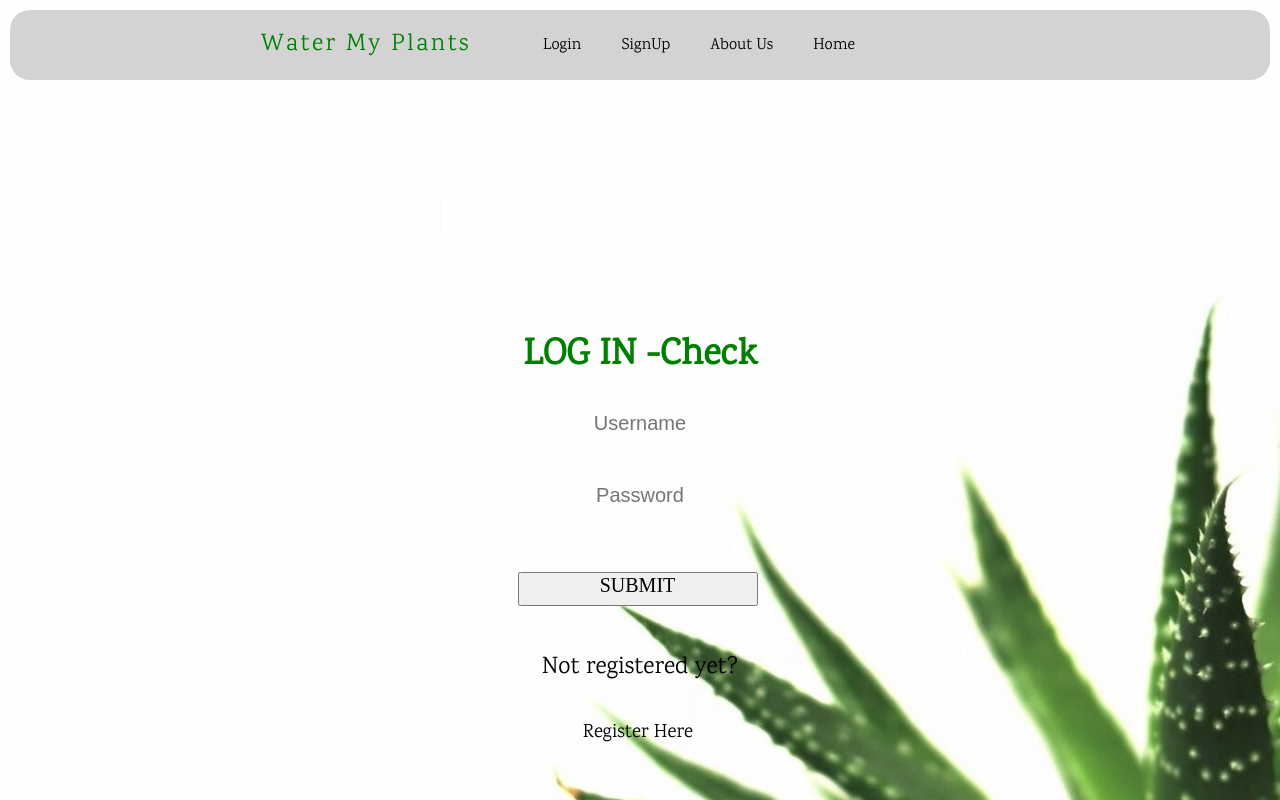
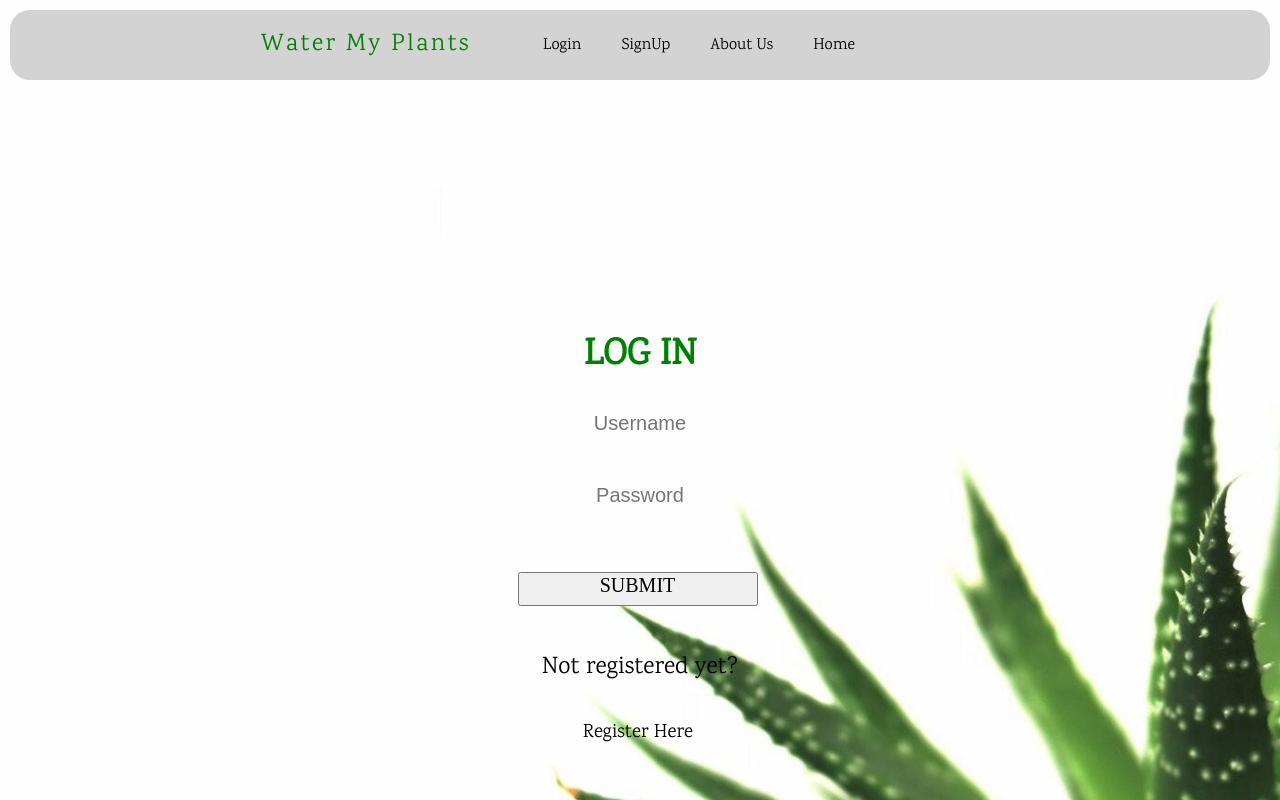
Before and after one commit to Water-My-Plants-BW-4/frontend, a React (Create React App) app: page / in a window 1280 px wide. Shown: the top 800 px of the page. Built offline with nearby package versions, Linux system fonts and the light colour scheme; no server answers.

Commit message:
deployed branch

```diff
--- a/src/components/Login.js
+++ b/src/components/Login.js
@@ -92,7 +92,7 @@ const Login = () => {
   return (
     <LoginWrapper>
       <form onSubmit={formSubmit} className="childrenDiv">
-        <h1>LOG IN -Check</h1>
+        <h1>LOG IN</h1>
         <label htmlFor="username">
           <input
             type="text"
```
